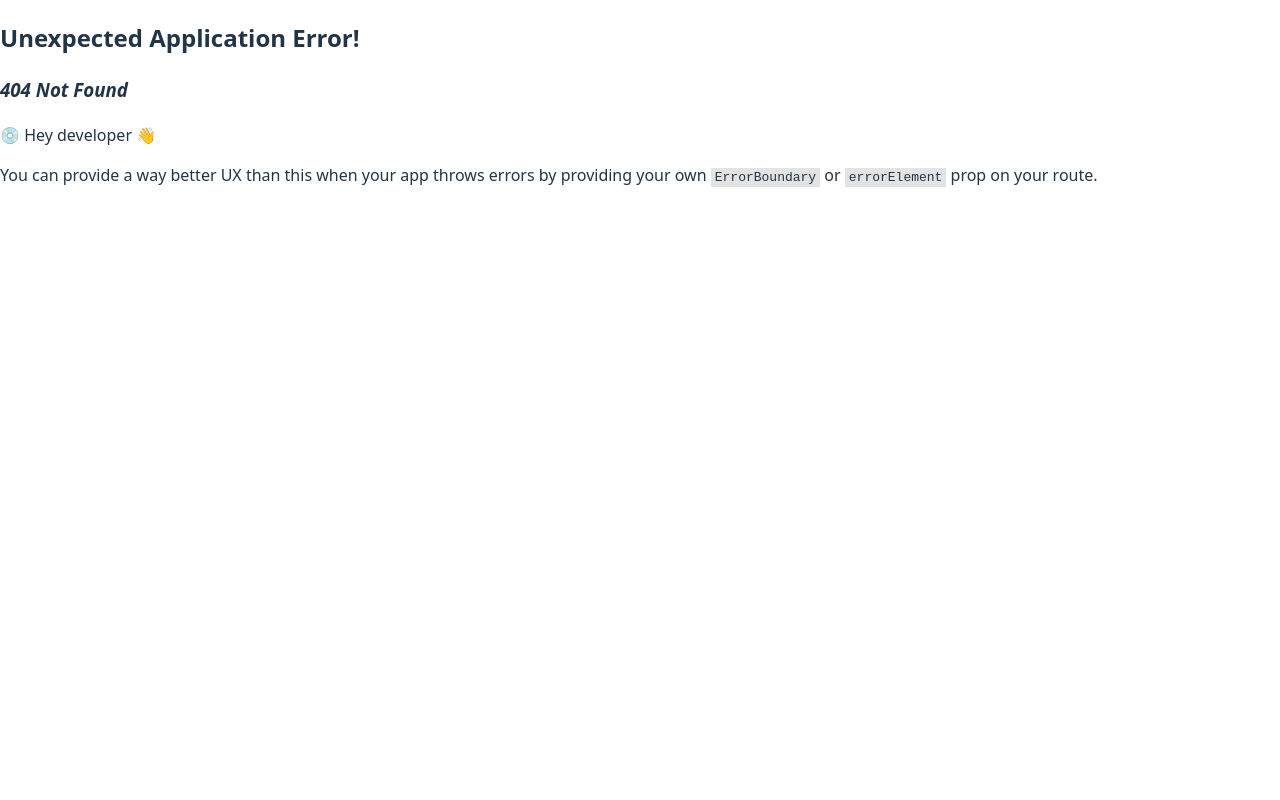
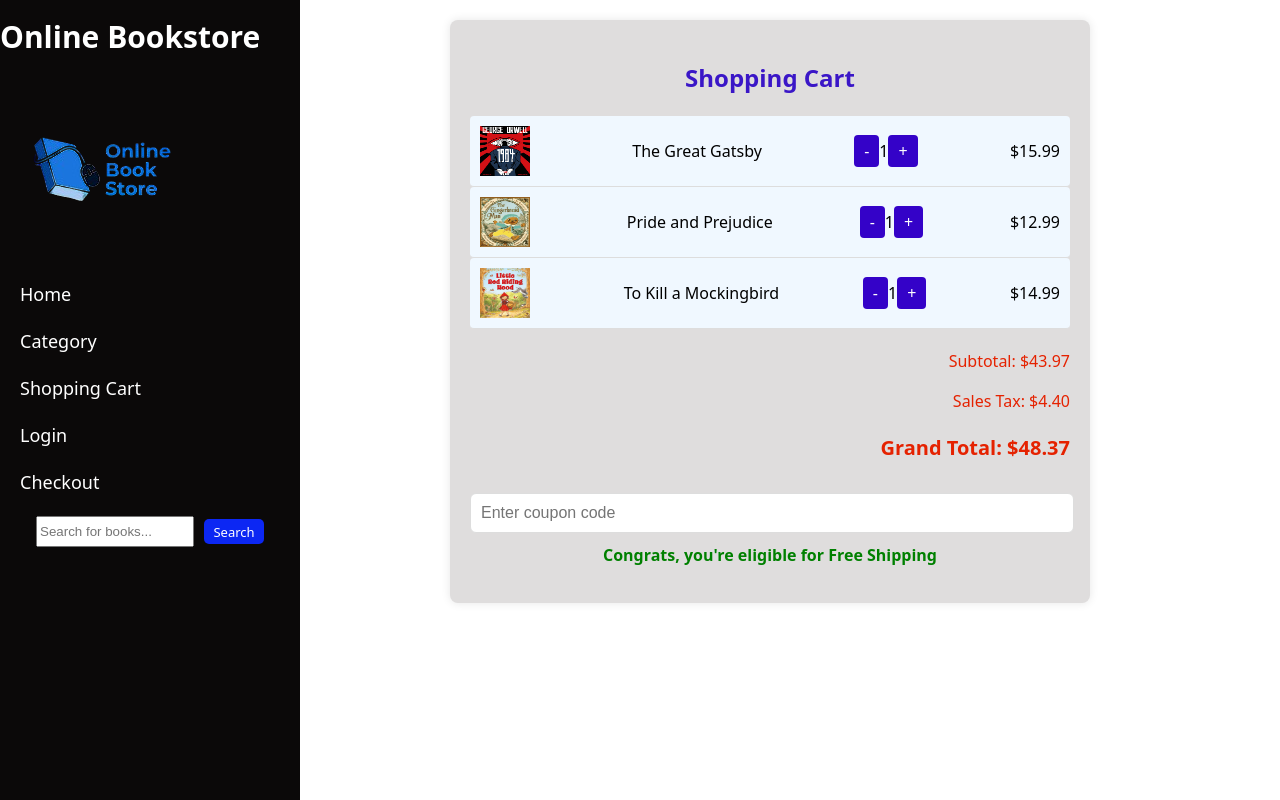
Before and after one commit to JanudiJithmini/Online-BookStore, a React (Vite) app in the folder app-34/: page /shoppingcart in a window 1280 px wide. Before the commit this address had no page. Built offline with nearby package versions, Linux system fonts and the light colour scheme.

Commit message:
Arrange Client side Checkout and and Shopping card pages

```diff
--- a/app-34/src/App.jsx
+++ b/app-34/src/App.jsx
@@ -19,6 +19,8 @@ import Cart6 from "./Component/Cart/Cart6";
 import Cart7 from "./Component/Cart/Cart7";
 import Cart8 from "./Component/Cart/Cart8";
 import Cart9 from "./Component/Cart/Cart9";
+import Shoppingcart from "./Component/Shopping Cart/ShoppingCart";
+import Checkout from "./Component/Checkout/Checkout";
 
 const router = createBrowserRouter(
   createRoutesFromElements(
@@ -37,6 +39,8 @@ const router = createBrowserRouter(
       <Route path="cart9" element={<Cart9 />} />
       <Route path="login" element={<Login />} />
       <Route path="signup" element={<SignUp />} />
+      <Route path="shoppingcart" element={<Shoppingcart />} />
+      <Route path="checkout" element={<Checkout />} />
     </Route>
   )
 );
--- a/app-34/src/Component/BookCategory/BookCard.jsx
+++ b/app-34/src/Component/BookCategory/BookCard.jsx
@@ -1,18 +1,18 @@
 import React from "react";
+import { Link } from "react-router-dom";
 import "./BookCategory.css";
-import { Link } from "react-router-dom";
 
 const BookCard = ({ image, title, discount, path }) => {
   return (
     <Link
       to={{
         pathname: path,
-        state: { image, title, discount },
+        state: { books: [{ image, title, discount }] }, // ✅ Pass book details
       }}
       className="book-card"
     >
       <div className="book-card-content">
-        <img src={image} alt={title} />
+        {image && <img src={image} alt={title} />}
         {discount && <span className="discount">{discount}%</span>}
         <p>{title}</p>
       </div>
--- /dev/null
+++ b/app-34/src/Component/Checkout/Checkout.css
@@ -0,0 +1,88 @@
+.checkout-container {
+    width: 600px;
+    margin: 5px auto;
+    padding: 20px;
+    border: 1px solid #ddd;
+    border-radius: 8px;
+    box-shadow: 0px 4px 10px rgba(0, 0, 0, 0.1);
+    background-color: #fff;
+    margin-left: 500px;
+    background-image: url('serene-library-cafe-stockcake.jpg');
+
+
+  }
+  .review-orders {
+    background-color: rgb(14, 13, 13);
+    border-radius: 5px; /* Keep one border-radius declaration */
+    padding: 10px 10px; /* Adds spacing inside the box */
+    color: rgb(244, 237, 237); /* Ensures text is readable */
+    text-align: center; /* Centers text inside */
+
+    /* Centering */
+    display: block; /* Ensures it takes full width */
+    width: fit-content; /* Adjusts width to fit content */
+    margin: 0 auto; /* Centers horizontally */
+  }
+  .review-orders h3 {
+    color: #dc8e07;
+  }
+
+
+  h3 {
+    background-color: rgb(14, 13, 13);
+    color: #f3f4f1;
+    font-size: x-large;
+    text-align: center;
+    display:block; /* Ensures it takes full width */
+    width: fit-content; /* Adjusts width to fit content */
+    margin: 20px auto; /* Centers horizontally */
+    border-radius: 6px;
+    box-shadow: 0px 4px 8px rgba(0, 0, 0, 0.3);
+    padding: 10px;
+
+
+  }
+
+  .cart-items {
+    list-style-type: none;
+    padding: 0;
+  }
+
+  .cart-item {
+    display: flex;
+    justify-content: space-between;
+    padding: 10px;
+    border-bottom: 1px solid #ddd;
+  }
+
+  .empty-cart {
+    text-align: center;
+    color: rgb(169, 43, 43);
+  }
+
+  .checkout-form {
+    display: flex;
+    flex-direction: column;
+  }
+
+  .checkout-form input {
+    padding: 10px;
+    margin: 5px 0;
+    border: 1px solid #ddd;
+    border-radius: 4px;
+  }
+
+  .checkout-btn {
+    padding: 12px;
+    background-color: #cf8a23;
+    color: white;
+    font-size: 16px;
+    border: none;
+    border-radius: 4px;
+    cursor: pointer;
+    margin-top: 10px;
+  }
+
+  .checkout-btn:hover {
+    background-color: #218838;
+  }
--- /dev/null
+++ b/app-34/src/Component/Checkout/Checkout.jsx
@@ -0,0 +1,102 @@
+import React, { useState, useEffect } from "react";
+import "./Checkout.css"; // Import the CSS file
+
+const Checkout = () => {
+  const [cart, setCart] = useState([]);
+  const [shippingDetails, setShippingDetails] = useState({
+    name: "",
+    address: "",
+    city: "",
+    postalCode: "",
+    country: "",
+  });
+
+  useEffect(() => {
+    const storedCart = JSON.parse(localStorage.getItem("cart")) || [];
+    setCart(storedCart);
+  }, []);
+
+  const handleChange = (e) => {
+    setShippingDetails({ ...shippingDetails, [e.target.name]: e.target.value });
+  };
+
+  const handleSubmit = async (e) => {
+    e.preventDefault();
+    if (cart.length === 0) {
+      alert("Your cart is empty.");
+      return;
+    }
+  };
+
+  return (
+    <div className="checkout-container">
+      <div className="review-orders">
+        <h3>Review Your Order</h3>
+        {cart.length === 0 ? (
+          <p className="empty-cart">Your cart is empty.</p>
+        ) : (
+          <ul className="cart-items">
+            {cart.map((item, index) => (
+              <li key={index} className="cart-item">
+                <span>{item.name}</span>
+                <span>
+                  ${item.price} x {item.quantity}
+                </span>
+              </li>
+            ))}
+          </ul>
+        )}
+      </div>
+
+      <h3>Shipping Details</h3>
+      <form className="checkout-form" onSubmit={handleSubmit}>
+        <input
+          type="text"
+          name="name"
+          placeholder="Full Name"
+          value={shippingDetails.name}
+          onChange={handleChange}
+          required
+        />
+        <input
+          type="text"
+          name="address"
+          placeholder="Address"
+          value={shippingDetails.address}
+          onChange={handleChange}
+          required
+        />
+        <input
+          type="text"
+          name="city"
+          placeholder="City"
+          value={shippingDetails.city}
+          onChange={handleChange}
+          required
+        />
+        <input
+          type="text"
+          name="postalCode"
+          placeholder="Postal Code"
+          value={shippingDetails.postalCode}
+          onChange={handleChange}
+          required
+        />
+        <input
+          type="text"
+          name="country"
+          placeholder="Country"
+          value={shippingDetails.country}
+          onChange={handleChange}
+          required
+        />
+
+        <button type="submit" className="checkout-btn">
+          Place Order
+        </button>
+      </form>
+    </div>
+  );
+};
+
+export default Checkout;
--- a/app-34/src/Component/NavBar/NavBar.jsx
+++ b/app-34/src/Component/NavBar/NavBar.jsx
@@ -11,9 +11,10 @@ function NavBar() {
       <img src="bookstore-removebg.png" alt="" />
       <MenuList linkName="Home" url="/" />
       <MenuList linkName="Category" url="/categories" />
-      <MenuList linkName="Contact" url="/contact" />
-      {/* <MenuList linkName="Cart" url="/cart" /> */}
+
+      <MenuList linkName="Shopping Cart" url="/shoppingcart" />
       <MenuList linkName="Login" url="/login" />
+      <MenuList linkName="Checkout" url="/checkout" />
       <div className="search-bar">
         <input type="text" placeholder="Search for books..." />
         <button className="search-button">Search</button>
--- /dev/null
+++ b/app-34/src/Component/Shopping Cart/ShoppingCart.css
@@ -0,0 +1,83 @@
+.cart-container {
+  width: 100%;
+  max-width: 600px;
+  margin-left: 450px;
+  padding: 20px;
+  background: #dfdddd;
+  box-shadow: 0px 0px 10px rgba(0, 0, 0, 0.1);
+  border-radius: 8px;
+  color: black;
+  margin-top: 20px;
+}
+.cart-container h2 {
+  text-align: center;
+  margin-bottom: 20px;
+  color: #3a16c7;
+}
+
+.cart-title {
+  font-size: 24px;
+  font-weight: bold;
+  margin-bottom: 20px;
+}
+
+.cart-item {
+  display: flex;
+  justify-content: space-between;
+  align-items: center;
+  border-bottom: 1px solid #ddd;
+  padding: 10px 0;
+  background-color: aliceblue;
+  padding: 10px;
+  border-radius: 4px;
+}
+.cart-item img {
+  width: 50px;
+  height: 50px;
+  margin-right: 10px;
+}
+
+.quantity-controls button {
+  background: #3402c8;
+  border: none;
+  color: white;
+  padding: 5px 10px;
+  cursor: pointer;
+  font-size: 16px;
+  border-radius: 4px;
+}
+
+.quantity-controls button:hover {
+  background: #e55b00;
+}
+
+.cart-summary {
+  margin-top: 20px;
+  align-items: right;
+  text-align: right;
+  color: #e52200;
+}
+
+.grand-total {
+  font-size: 20px;
+  font-weight: bold;
+}
+
+.coupon-section input {
+  width: 97%;
+  padding: 10px;
+  margin-top: 10px;
+  border: 1px solid #ddd;
+  border-radius: 6px;
+  font-size: 16px;
+  color: #3a16c7;
+
+}
+
+.free-shipping {
+  color: green;
+  margin-top: 10px;
+  font-weight: bold;
+  text-align: center;
+  font-size: 16px;
+}
--- /dev/null
+++ b/app-34/src/Component/Shopping Cart/ShoppingCart.jsx
@@ -0,0 +1,79 @@
+import React, { useState } from "react";
+import "./ShoppingCart.css";
+import book4 from "../../assets/1987.png";
+import book5 from "../../assets/99082.jpg";
+import book6 from "../../assets/Fairy-Tale-Series_Little-Red-Riding-Hood-FC-1-1.jpg";
+
+const booksInCart = [
+  { id: 1, image: book4, title: "The Great Gatsby", price: 15.99, quantity: 1 },
+  {
+    id: 2,
+    image: book5,
+    title: "Pride and Prejudice",
+    price: 12.99,
+    quantity: 1,
+  },
+  {
+    id: 3,
+    image: book6,
+    title: "To Kill a Mockingbird",
+    price: 14.99,
+    quantity: 1,
+  },
+];
+
+export default function ShoppingCart() {
+  const [cart, setCart] = useState(booksInCart);
+  const [coupon, setCoupon] = useState("");
+
+  const handleQuantityChange = (id, delta) => {
+    setCart(
+      cart.map((book) =>
+        book.id === id
+          ? { ...book, quantity: Math.max(1, book.quantity + delta) }
+          : book
+      )
+    );
+  };
+
+  const subtotal = cart.reduce(
+    (acc, book) => acc + book.price * book.quantity,
+    0
+  );
+  const tax = subtotal * 0.1;
+  const grandTotal = subtotal + tax;
+
+  return (
+    <div className="cart-container">
+      <h2 className="cart-title">Shopping Cart</h2>
+      {cart.map((book) => (
+        <div key={book.id} className="cart-item">
+          <img src={book.image} alt={book.title} />
+          <span>{book.title}</span>
+          <div className="quantity-controls">
+            <button onClick={() => handleQuantityChange(book.id, -1)}>-</button>
+            <span>{book.quantity}</span>
+            <button onClick={() => handleQuantityChange(book.id, 1)}>+</button>
+          </div>
+          <span>${(book.price * book.quantity).toFixed(2)}</span>
+        </div>
+      ))}
+      <div className="cart-summary">
+        <p>Subtotal: ${subtotal.toFixed(2)}</p>
+        <p>Sales Tax: ${tax.toFixed(2)}</p>
+        <p className="grand-total">Grand Total: ${grandTotal.toFixed(2)}</p>
+      </div>
+      <div className="coupon-section">
+        <input
+          type="text"
+          placeholder="Enter coupon code"
+          value={coupon}
+          onChange={(e) => setCoupon(e.target.value)}
+        />
+      </div>
+      <p className="free-shipping">
+        Congrats, you're eligible for Free Shipping
+      </p>
+    </div>
+  );
+}
```
Also changed, not shown: app-34/src/assets/istockphoto-157482029-612x612.jpg (added).
